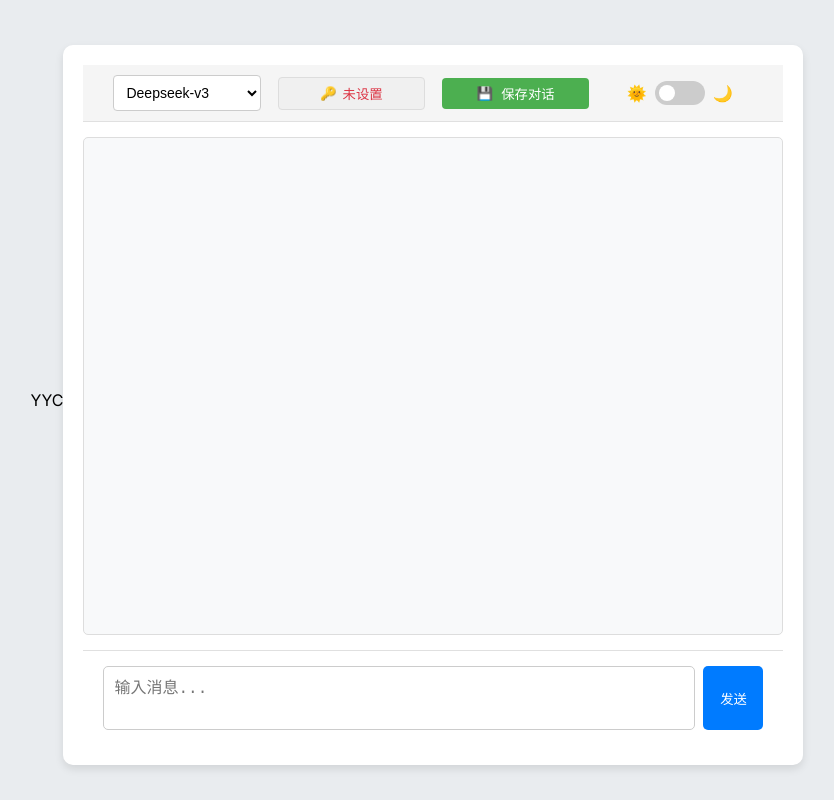
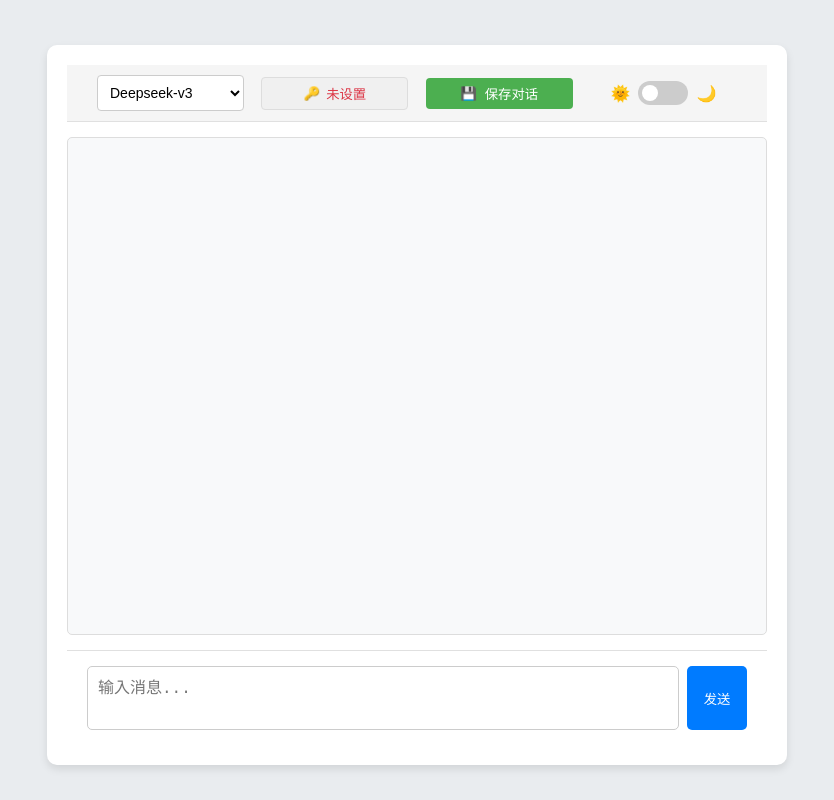
Before and after one commit to youyc22/chat, a plain HTML site: page index.html in a window 1280 px wide. Shown: the whole page, without its empty margins (223-1057 px from the left). Drawn offline with Linux system fonts and the light colour scheme.

Commit message:
Update index.html

```diff
--- a/index.html
+++ b/index.html
@@ -7,7 +7,7 @@
     <link href="https://fonts.googleapis.com/css2?family=Inter:wght@400;600&display=swap" rel="stylesheet">
     <link rel="stylesheet" href="css/style.css">
 </head>
-<body>YYC
+<body>
     <div class="chat-container">
         <!-- 顶部设置栏 -->
         <div class="settings-bar">
```
